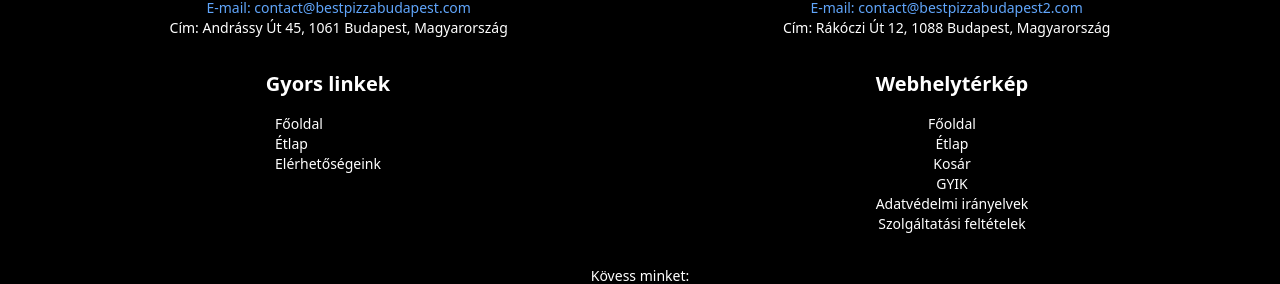
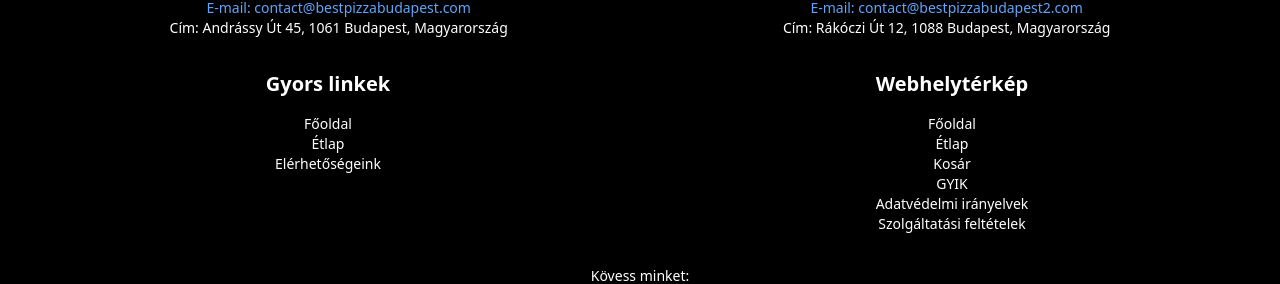
Before and after one commit to GogoMogo1989/pizza_MERN, a React (Create React App) app in the folder pizza/: page / in a window 1280 px wide. Shown: the part 3982-4266 px from the top of the page. Built offline with nearby package versions, Linux system fonts and the light colour scheme.

Commit message:
fixxed footer issue

```diff
--- a/pizza/src/userPages/components/userFooter.jsx
+++ b/pizza/src/userPages/components/userFooter.jsx
@@ -39,7 +39,7 @@ const UserFooter = () => {
             </div>
 
             <div className="grid grid-cols-1 md:grid-cols-2 gap-8 mb-8">
-                <div className="flex flex-col items-center mb-8 md:mb-0">
+                <div className="flex flex-col items-center text-center mb-8 md:mb-0">
                     <h3 className="text-xl font-semibold mb-4">Gyors linkek</h3>
                     <ul className="text-sm space-y-2">
                         <Link
```
